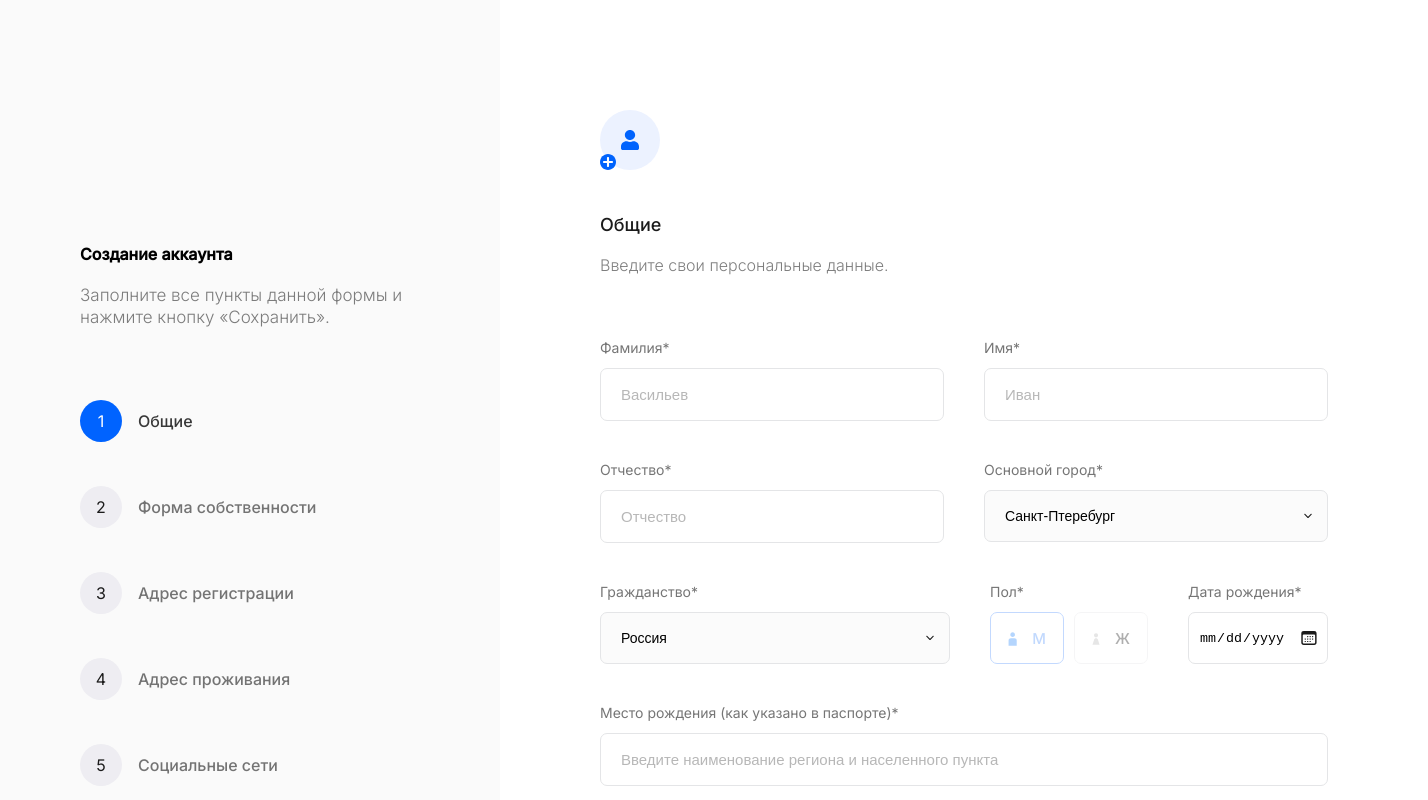
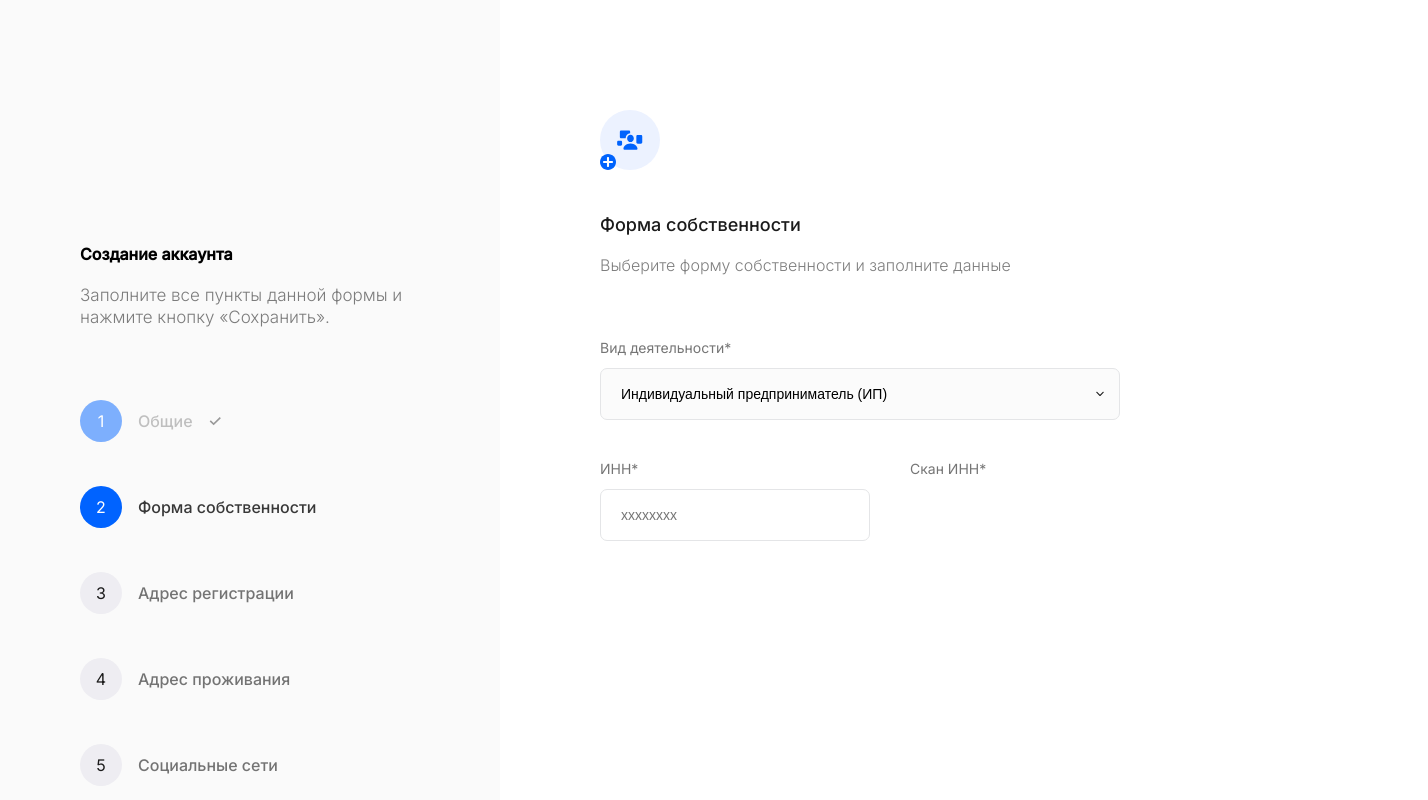
Before and after one commit to grigorydobrenko/form-filling-service, a React (Create React App) app: page / in a window 1280 px wide. Shown: the top 800 px of the page, 1428 px wide, since content can reach past the window. Built offline with nearby package versions, Linux system fonts and the light colour scheme.

Commit message:
feat: add EntrepreneurForm

```diff
--- a/package.json
+++ b/package.json
@@ -11,11 +11,13 @@
     "@types/node": "^16.7.13",
     "@types/react": "^18.0.0",
     "@types/react-dom": "^18.0.0",
+    "@types/react-input-mask": "^3.0.2",
     "@types/react-redux": "^7.1.25",
     "classnames": "^2.3.2",
     "react": "^18.2.0",
     "react-dom": "^18.2.0",
     "react-hook-form": "^7.43.9",
+    "react-input-mask": "^3.0.0-alpha.2",
     "react-redux": "^8.0.5",
     "react-scripts": "5.0.1",
     "redux-thunk": "^2.4.2",
--- a/src/app/App.tsx
+++ b/src/app/App.tsx
@@ -4,16 +4,19 @@ import SideBar from "../layouts/sidebar/SideBar";
 import CommonPage from "../pages/CommonPage/CommonPage";
 import {useAppSelector} from "./hooks";
 import OwnershipPage from "../pages/OnwershipPage/OwnershipPage";
+import EntrepreneurPage from "../pages/OnwershipPage/EntrepreneurPage/EntrepreneurPage";
 
 function App() {
 
     const step = useAppSelector(state => state.app.step)
+    const activity = useAppSelector(state => state.app.activity)
 
     return (
         <div className={style.container}>
             <SideBar/>
             {step === 1 && <CommonPage/>}
             {step === 2 && <OwnershipPage/>}
+            {step === 2.1 && activity === "entrepreneur" && <EntrepreneurPage/>}
         </div>
     );
 }
--- /dev/null
+++ b/src/components/InputWithMask/InputWithMask.module.css
@@ -0,0 +1,27 @@
+.wrapper{
+  position: relative;
+  display: inline-block;
+}
+
+.input{
+  box-sizing: border-box;
+  width: 100%;
+  padding: 17px 20px;
+
+  font-size: 14px;
+  color: #000;
+
+  border: 1px solid #E4E5E7;
+  border-radius: 7px;
+  outline: none;
+
+}
+
+.error{
+  position: absolute;
+  bottom: -15px;
+  left: 0;
+
+  font-size: 13px;
+  color: #FF4040;
+}
--- /dev/null
+++ b/src/components/InputWithMask/InputWithMask.props.ts
@@ -0,0 +1,6 @@
+import { Props } from 'react-input-mask';
+
+export interface InputWithMaskProps extends Props {
+  error?: string;
+  classNameWrapper?: string;
+}
--- /dev/null
+++ b/src/components/InputWithMask/InputWithMask.tsx
@@ -0,0 +1,20 @@
+import { forwardRef } from 'react';
+
+import cn from 'classnames';
+import InputMask, { ReactInputMask } from 'react-input-mask';
+
+import styles from './InputWithMask.module.css';
+import { InputWithMaskProps } from './InputWithMask.props';
+
+export const InputWithMask = forwardRef<ReactInputMask, InputWithMaskProps>(
+  (props, ref) => {
+    const { className, classNameWrapper, error, ...restProps } = props;
+
+    return (
+      <div className={cn(styles.wrapper, classNameWrapper)}>
+        <InputMask className={cn(styles.input, className)} ref={ref} {...restProps} />
+        {error && <span className={styles.error}>{error}</span>}
+      </div>
+    );
+  },
+);
--- /dev/null
+++ b/src/pages/OnwershipPage/EntrepreneurPage/EntrepreneurForm/EntrepreneurForm.module.scss
@@ -0,0 +1,5 @@
+@import '../../../CommonPage/CommonPageForm/CommonPageForm.module';
+
+.first_row {
+    width: 520px;
+}
--- /dev/null
+++ b/src/pages/OnwershipPage/EntrepreneurPage/EntrepreneurForm/EntrepreneurForm.tsx
@@ -0,0 +1,35 @@
+import React from 'react';
+import {Label} from "../../../../components/Label/Label";
+import {Select} from "../../../../components/Select/Select";
+import {Option} from "../../../../components/Select/Select.props";
+import style from './EntrepreneurForm.module.scss'
+import {InputWithMask} from "../../../../components/InputWithMask/InputWithMask";
+
+export const OWNERSHIP: Option[] = [
+    {label: 'Индивидуальный предприниматель (ИП)', value: 'Индивидуальный предприниматель (ИП)'},
+    {label: 'Общество с ограниченной ответственностью (ООО)', value: 'Общество с ограниченной ответственностью (ООО)'},
+];
+
+const EntrepreneurForm = () => {
+    return (
+        <form>
+            <div className={style.row}>
+                <Label label={'Вид деятельности*'} className={style.first_row}>
+                    <Select options={OWNERSHIP}/>
+                </Label>
+            </div>
+            <div className={style.row}>
+                <Label label={'ИНН*'}>
+                    <InputWithMask mask="99999999" maskPlaceholder="х" placeholder={"xxxxxxxx"}/>
+                </Label>
+                <Label label={'Скан ИНН*'}>
+                </Label>
+            </div>
+            <div></div>
+            <div></div>
+            <div></div>
+        </form>
+    );
+};
+
+export default EntrepreneurForm;
--- /dev/null
+++ b/src/pages/OnwershipPage/EntrepreneurPage/EntrepreneurPage.module.scss
@@ -0,0 +1,9 @@
+.container {
+  width: 100%;
+  padding: 110px 100px;
+  .buttons {
+    display: flex;
+    justify-content: space-between;
+    margin-top: 462px;
+  }
+}
--- /dev/null
+++ b/src/pages/OnwershipPage/EntrepreneurPage/EntrepreneurPage.tsx
@@ -0,0 +1,18 @@
+import React from 'react';
+import style from "../Ownership.module.scss";
+
+import {ReactComponent as Logo} from "../../../assets/ownership.svg";
+import StepDescription from "../../../components/StepDescription/StepDescription";
+import EntrepreneurForm from "./EntrepreneurForm/EntrepreneurForm";
+
+const EntrepreneurPage = () => {
+    return (
+        <div className={style.container}>
+            <Logo/>
+            <StepDescription title={'Форма собственности'} description={'Выберите форму собственности и заполните данные'}/>
+            <EntrepreneurForm/>
+        </div>
+    );
+};
+
+export default EntrepreneurPage;
--- a/src/store/reducers/appSlice.ts
+++ b/src/store/reducers/appSlice.ts
@@ -3,7 +3,7 @@ import {createSlice, PayloadAction} from "@reduxjs/toolkit";
 export const slice = createSlice({
     name: 'app',
     initialState: {
-        step: 1 as StepType,
+        step: 2.1 as StepType,
         activity: 'entrepreneur' as ActivityType
     },
     reducers: {
```
Also changed, not shown: src/assets/ownership.svg (added), 1 other file (tests, documents, lock files or other folders).
